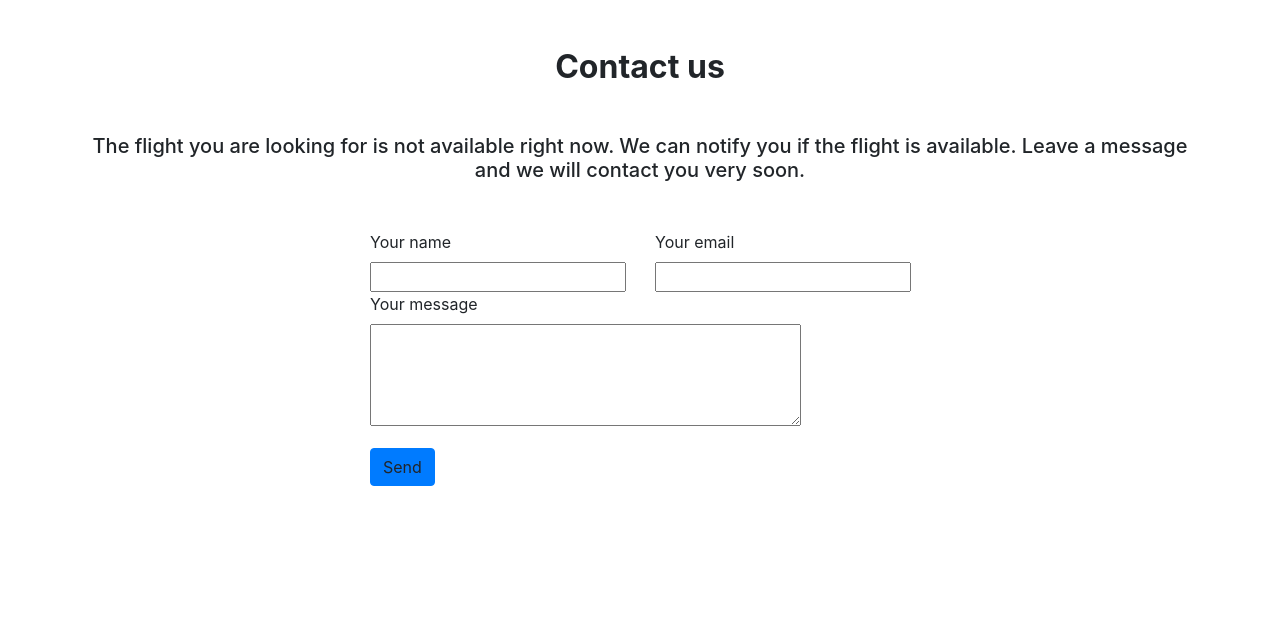
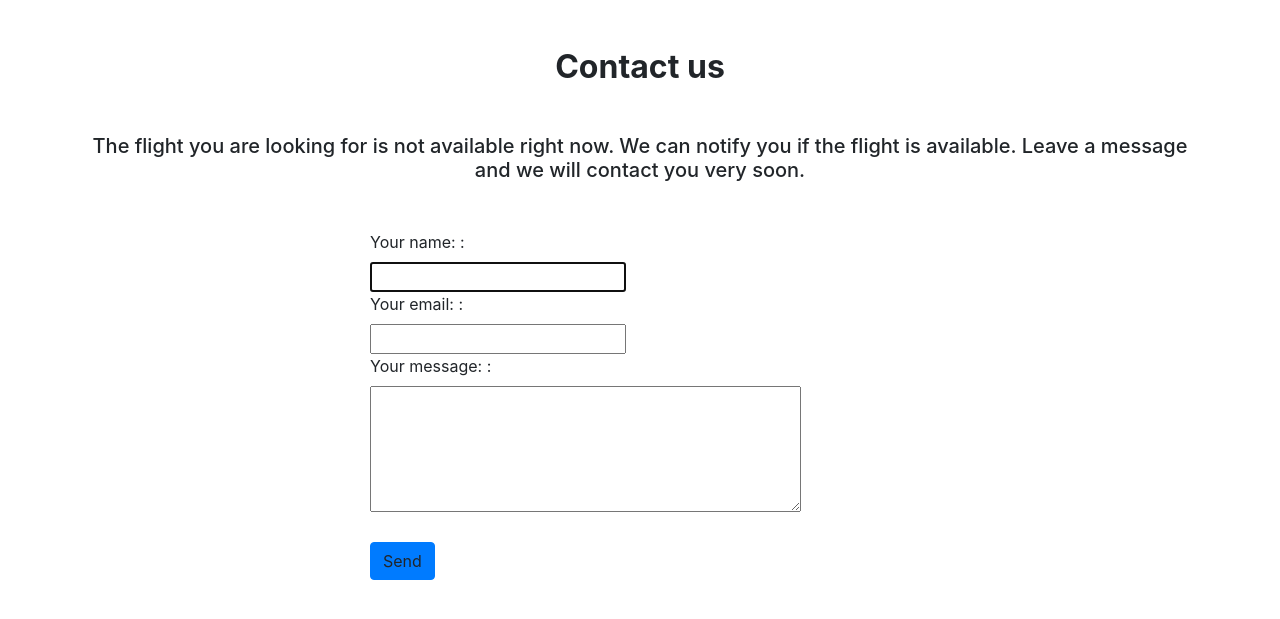
Before and after one commit to Alexmhack/django_ajax, a Django app: page /contact/ in a window 1280 px wide. Shown: the top 619 px of the page. Run offline with Django 3.2, Linux system fonts and the light colour scheme; parts of the project's set-up code (start-up, migrations or seed data) failed here and were passed over; some libraries are stand-ins or nearby versions.

Commit message:
create simple form

```diff
--- a/templates/contact/contact_form.html
+++ b/templates/contact/contact_form.html
@@ -23,46 +23,16 @@
 
             <!--Grid column-->
             <div class="col-md-6 mb-md-0 mb-5">
-                <form id="contact-form" name="contact-form" method="POST">
-                    {% csrf_token %}
 
-                    <!--Grid row-->
-                    <div class="row">
-
-                        <!--Grid column-->
-                        <div class="col-md-6">
-                            <label for="name" class="">Your name</label>
-                            <div class="md-form mb-0">
-                                {{ form.name }}
-                            </div>
-                        </div>
-                        <!--Grid column-->
-
-                        <!--Grid column-->
-                        <div class="col-md-6">
-                            <label for="email" class="">Your email</label>
-                            <div class="md-form mb-0">
-                                {{ form.email }}
-                            </div>
-                        </div>
-                        <!--Grid column-->
-
+                <form method="POST" action="/create_post/" id="contact-form">
+                    {{ form.name.label_tag }}<br>
+                    {{ form.name|attr:"autofocus" }}<br>
+                    {{ form.email.label_tag }}<br>
+                    {{ form.email }}<br>
+                    {{ form.message.label_tag }}<br>
+                    <div class="mb-4">
+                        {{ form.message|attr:"rows:5"|attr:"cols:40" }}
                     </div>
-                    <!--Grid row-->
-
-                    <!--Grid row-->
-                    <div class="row">
-                        <div class="col-md-12">
-                            <label for="message" class="">Your message</label>
-                            <div class="md-form mb-0">
-                                <div id="message" class="md-textarea mb-3">
-                                    {{ form.message|attr:"rows:4"|attr:"cols:40" }}
-                                </div>
-                            </div>
-                        </div>
-                    </div>
-                    <!--Grid row-->
-
                 </form>
 
                 <div class="text-center text-md-left">
```
